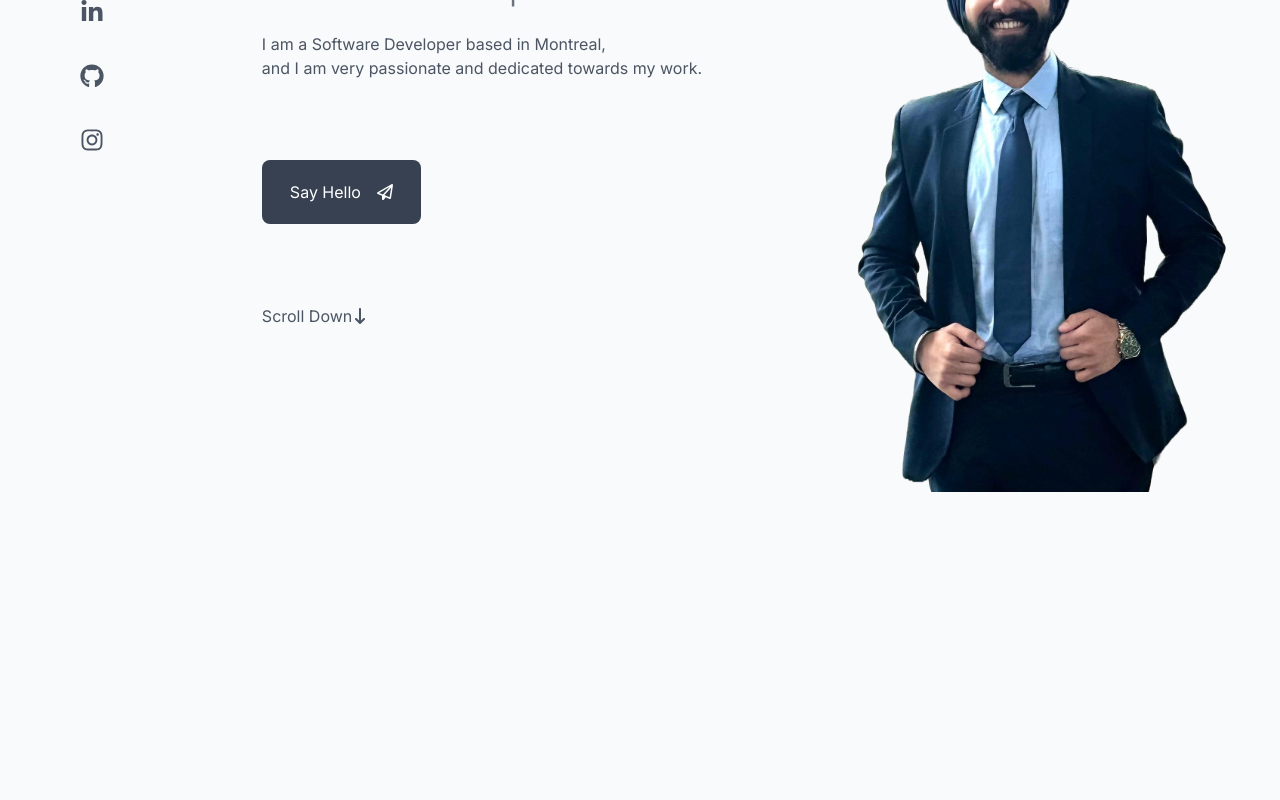
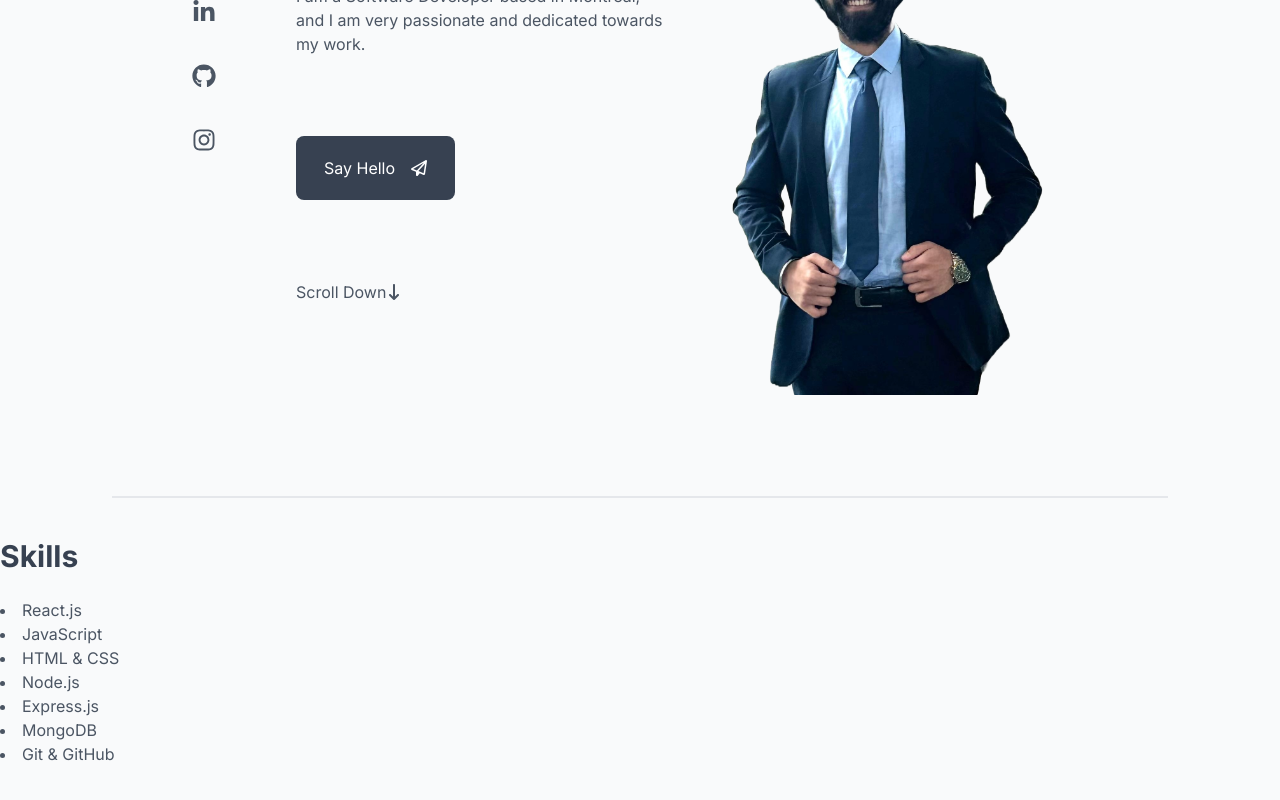
Before and after one commit to SahebChandok/portfolio, a Next.js app: page / in a window 1280 px wide. Shown: the part 304-1104 px from the top of the page. Before the commit the page ends 800 px from the top, so only its background shows below. Built offline with nearby package versions, Linux system fonts and the light colour scheme.

Commit message:
ui improvements for landing page

```diff
--- a/src/app/page.tsx
+++ b/src/app/page.tsx
@@ -11,6 +11,7 @@ import { FaLinkedinIn } from "react-icons/fa";
 import { FaInstagram } from "react-icons/fa";
 import { FaGithub } from "react-icons/fa6";
 import { PiPenNibStraightLight } from "react-icons/pi";
+import Skills from './skills'
 
 
 export default function Home() {
@@ -20,7 +21,7 @@ export default function Home() {
         <title>Saheb Chandok</title>
       </Head>
       <main>
-        <section className="text-gray-600">
+        <section className="text-gray-600 border-b-2 border-gray-200 mx-28 ">
           <nav className="py-5 px-10 mb-12 flex justify-between border-b-2 border-gray-200 w-full fixed top-0 left-0 bg-gray-50">
             <h1 className="text-xl text-gray-600">{"{developedbysaheb}"}</h1>
             <ul className="flex flex-col lg:flex-row gap-x-8 items-center text-lg">
@@ -48,7 +49,7 @@ export default function Home() {
                 </li>
               </ul>
             </div>
-            <div className="pt-32">
+            <div className="pt-20">
               <h2 className="flex items-center text-4xl font-extrabold text-gray-700 pt-20">Saheb Chandok <IoMdHand className="text-yellow-500" /></h2>
 
 
@@ -76,11 +77,15 @@ export default function Home() {
               <button className="bg-gray-700 text-white flex items-center my-20 rounded-lg px-7 py-5">Say Hello <FaRegPaperPlane className="ml-4" /></button>
               <h2 className="flex items-center">Scroll Down <FaArrowDownLong /></h2>
             </div>
-            <div className="pt-32 content-center">
-              <Image src="/picture.png" alt="Not Found" width={500} height={500} className="w-100 h-120 " />
+            <div className="pt-10 mr-20 content-center">
+              <Image src="/picture.png" alt="Not Found" width={500} height={500} className="" />
             </div>
+
           </div>
+          {/* <Image src="/picture1.png" alt="Not Found" width={500} height={500} className="w-full h-100 " /> */}
         </section>
+        {/* Add the Skills component here */}
+        <Skills />
       </main>
     </div>
 
--- /dev/null
+++ b/src/app/skills.tsx
@@ -0,0 +1,21 @@
+// src/app/Skills.tsx
+import React from 'react';
+
+const Skills = () => {
+  return (
+    <section className="py-10">
+      <h2 className="text-3xl font-bold text-gray-700 mb-6">Skills</h2>
+      <ul className="list-disc list-inside text-gray-600">
+        <li>React.js</li>
+        <li>JavaScript</li>
+        <li>HTML & CSS</li>
+        <li>Node.js</li>
+        <li>Express.js</li>
+        <li>MongoDB</li>
+        <li>Git & GitHub</li>
+      </ul>
+    </section>
+  );
+}
+
+export default Skills;
```
Also changed, not shown: public/picture1.png (added).
